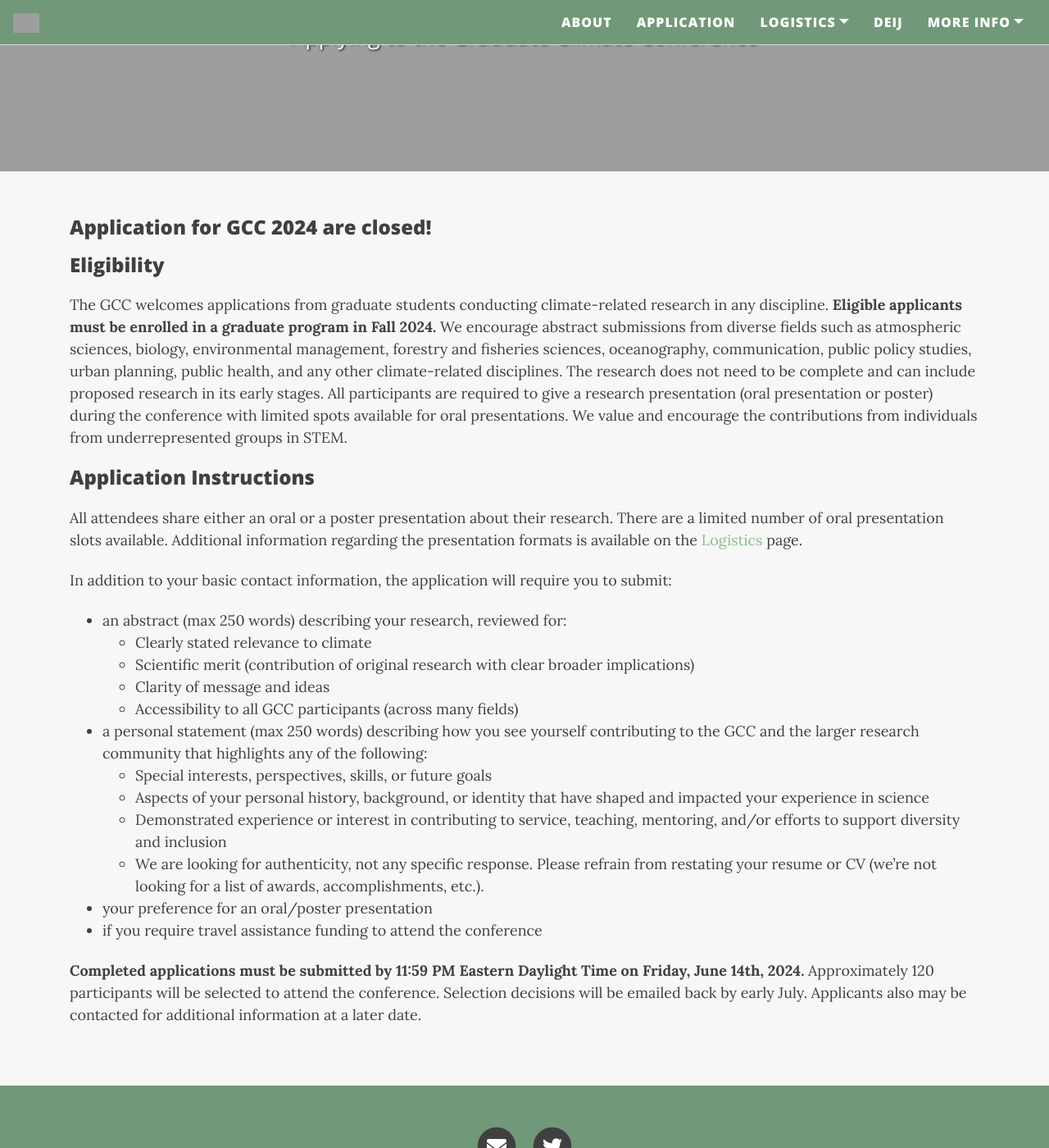
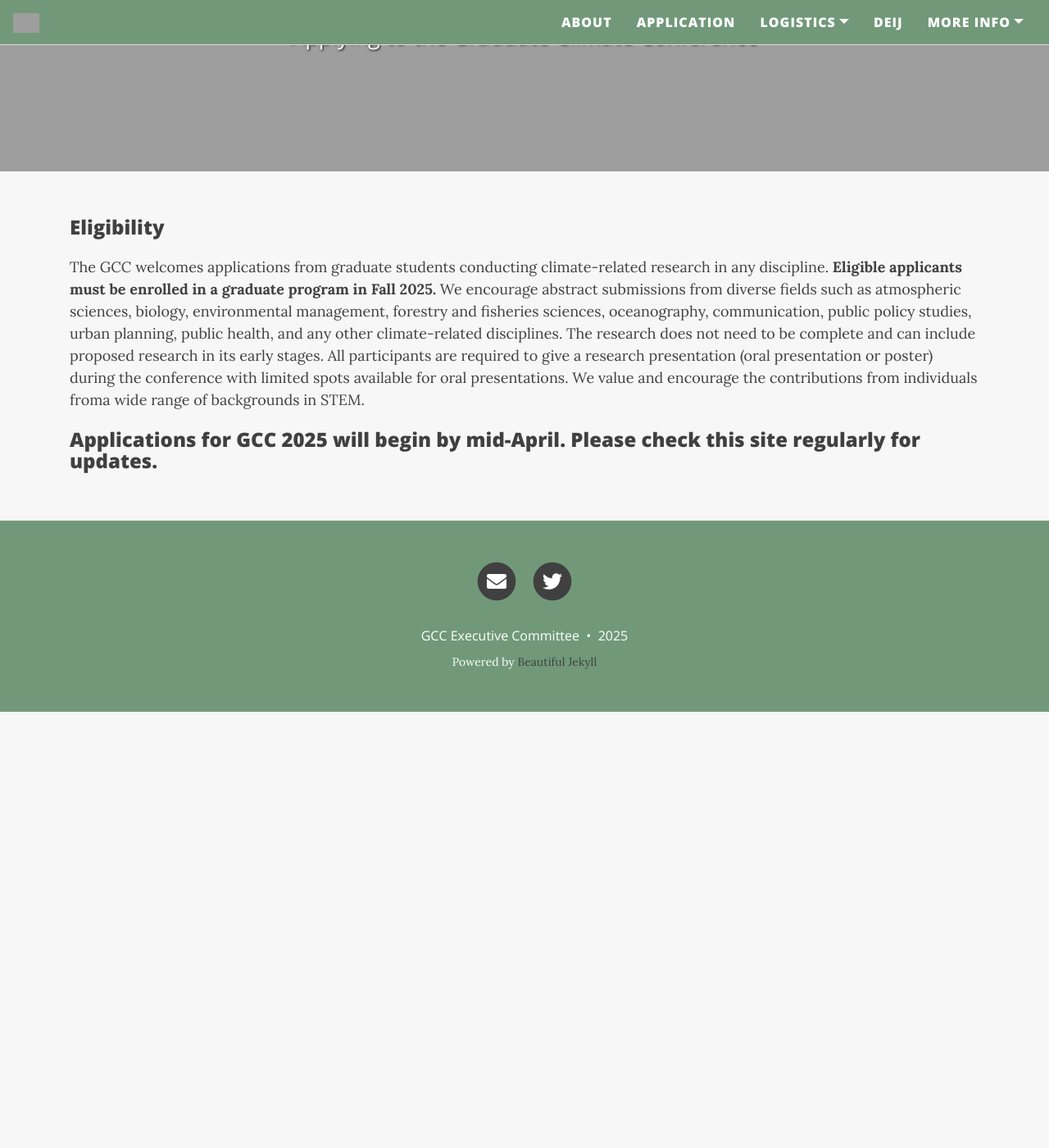
Before and after one commit to graduateclimateconference/graduateclimateconference.github.io, a Jekyll site: the page built from application.md, in a window 1280 px wide and 1400 px high, scrolled down 336 px. Shown: the whole window at 82% size. Built offline with Jekyll 4.4.1, drawn with Linux system fonts in a browser that asks for light colours; nearby versions of some CDN libraries; after the commit the page ends 1204 px from its top, so only the background shows below that; grey boxes are pictures that could not be loaded.

Commit message:
Update application.md

```diff
--- a/application.md
+++ b/application.md
@@ -42,14 +42,16 @@ cover-img: "/assets/img/WoodsHole2.jpeg"
 <!-- The application for GCC 2024 opens on Monday April 22, 2024. -->
 <!-- The application deadline is __11:59 PM Eastern Daylight Time on Saturday, June 8, 2024__. Successful applicants will be notified in July 2024. -->
 
-### Application for GCC 2024 are closed!
+<!-- ### Application for GCC 2024 are closed! -->
 
 
 ### Eligibility
-The GCC welcomes applications from graduate students conducting climate-related research in any discipline. __Eligible applicants must be enrolled in a graduate program in Fall 2024.__ We encourage abstract submissions from diverse fields such as atmospheric sciences, biology, environmental management, forestry and fisheries sciences, oceanography, communication, public policy studies, urban planning, public health, and any other climate-related disciplines. The research does not need to be complete and can include proposed research in its early stages. All participants are required to give a research presentation (oral presentation or poster) during the conference with limited spots available for oral presentations. We value and encourage the contributions from individuals from underrepresented groups in STEM.
+The GCC welcomes applications from graduate students conducting climate-related research in any discipline. __Eligible applicants must be enrolled in a graduate program in Fall 2025.__ We encourage abstract submissions from diverse fields such as atmospheric sciences, biology, environmental management, forestry and fisheries sciences, oceanography, communication, public policy studies, urban planning, public health, and any other climate-related disciplines. The research does not need to be complete and can include proposed research in its early stages. All participants are required to give a research presentation (oral presentation or poster) during the conference with limited spots available for oral presentations. We value and encourage the contributions from individuals froma wide range of backgrounds in STEM.
+
+### Applications for GCC 2025 will begin by mid-April. Please check this site regularly for updates.
 
 
-### Application Instructions
+<!-- ### Application Instructions
 
 All attendees share either an oral or a poster presentation about their research. There are a limited number of oral presentation slots available. Additional information regarding the presentation formats is available on the [Logistics](https://graduateclimateconference.github.io/logistics/) page.
 
@@ -67,4 +69,4 @@ In addition to your basic contact information, the application will require you
 - your preference for an oral/poster presentation
 - if you require travel assistance funding to attend the conference
 
-__Completed applications must be submitted by 11:59 PM Eastern Daylight Time on Friday, June 14th, 2024.__ Approximately 120 participants will be selected to attend the conference. Selection decisions will be emailed back by early July. Applicants also may be contacted for additional information at a later date.
+__Completed applications must be submitted by 11:59 PM Eastern Daylight Time on Friday, June 14th, 2024.__ Approximately 120 participants will be selected to attend the conference. Selection decisions will be emailed back by early July. Applicants also may be contacted for additional information at a later date. -->
```
